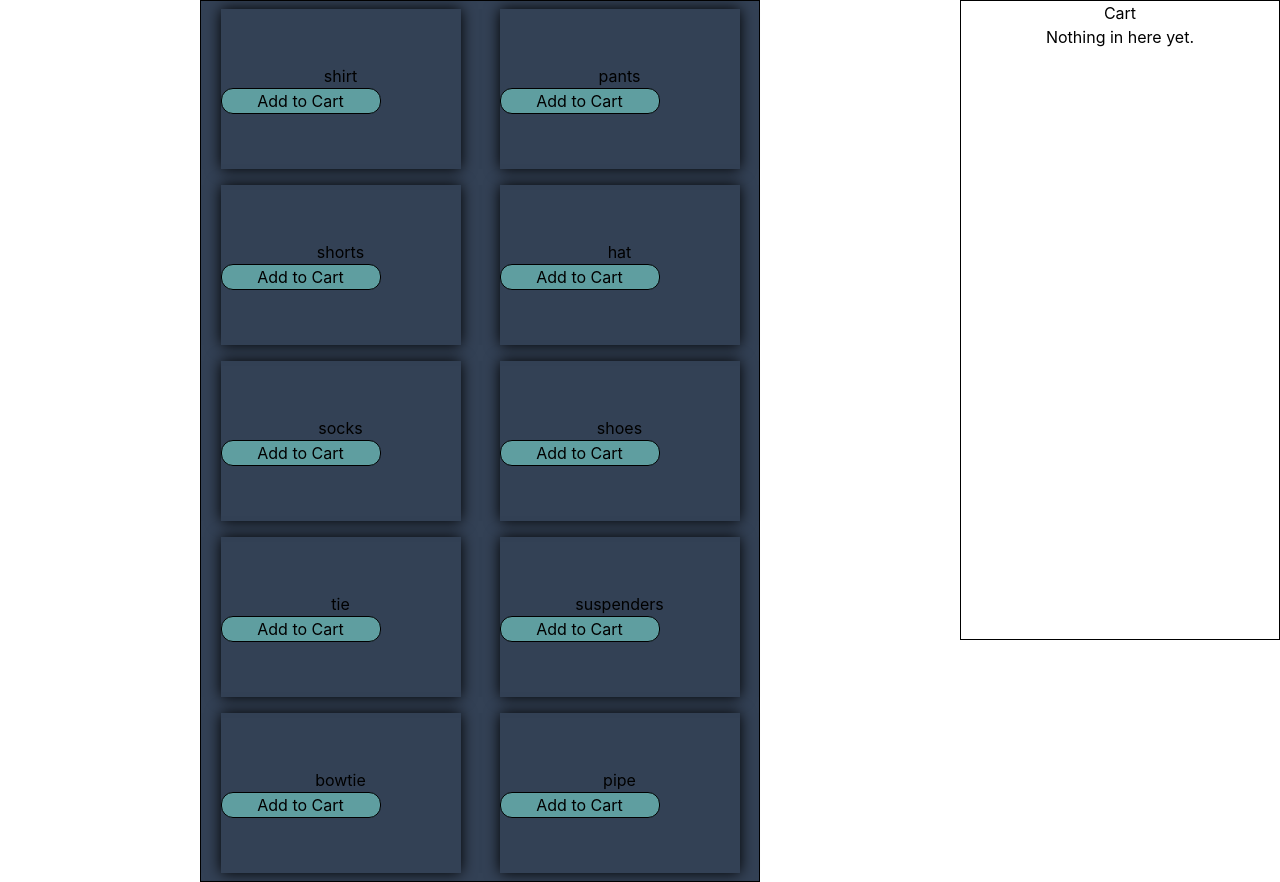
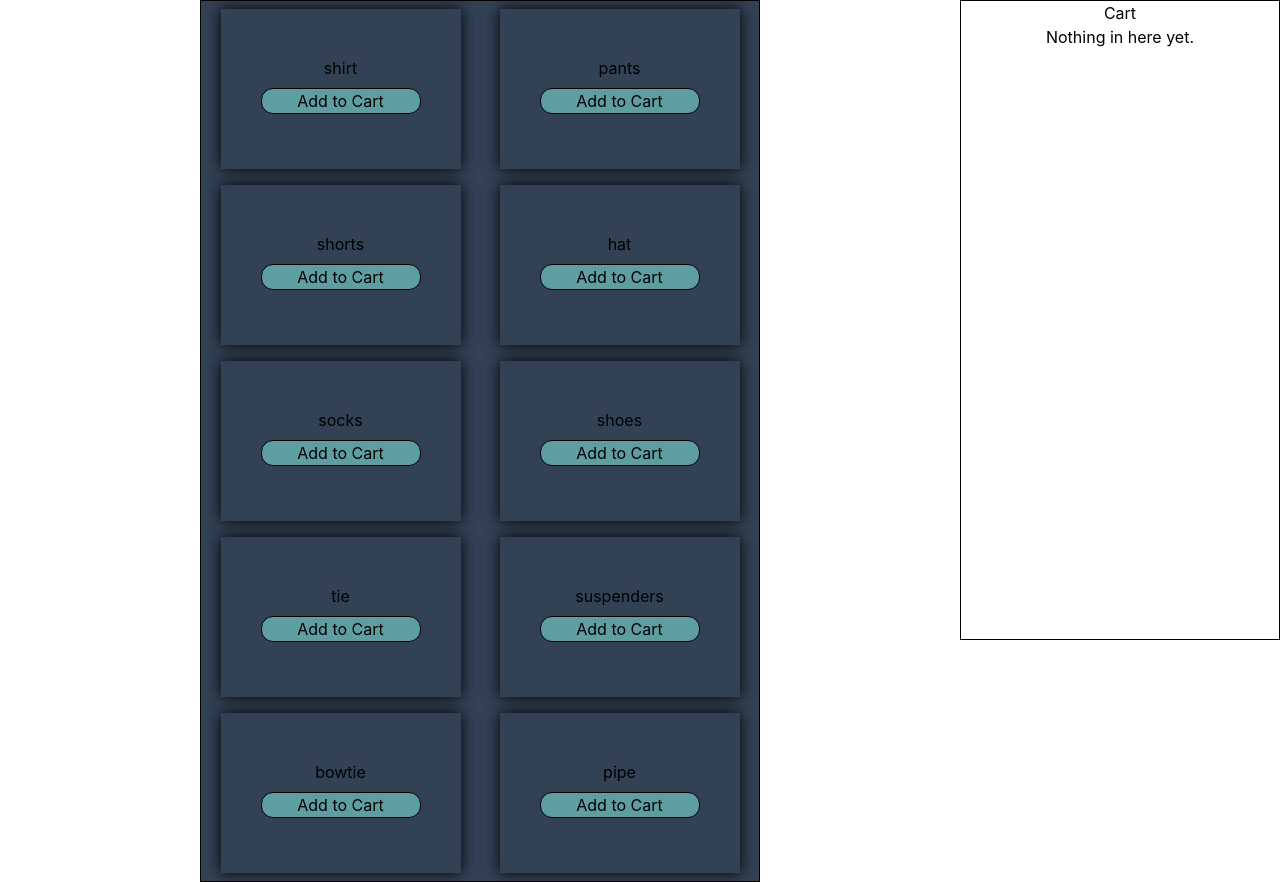
Before and after one commit to JustSteve2k/online-store, a React (Create React App) app: page / in a window 1280 px wide. Built offline with nearby package versions, Linux system fonts and the light colour scheme.

Commit message:
add margin to button

```diff
--- a/src/components/product.css
+++ b/src/components/product.css
@@ -13,4 +13,5 @@ button {
   border-radius: 12px;
   background-color: cadetblue;
   width: 10rem;
+  margin: 0.5rem auto;
 }
```
